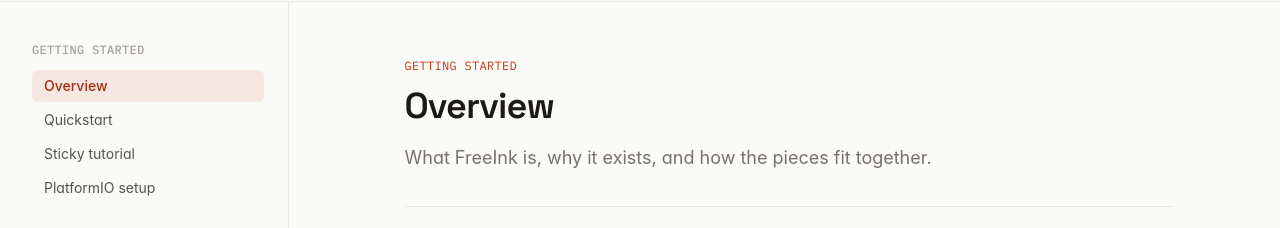
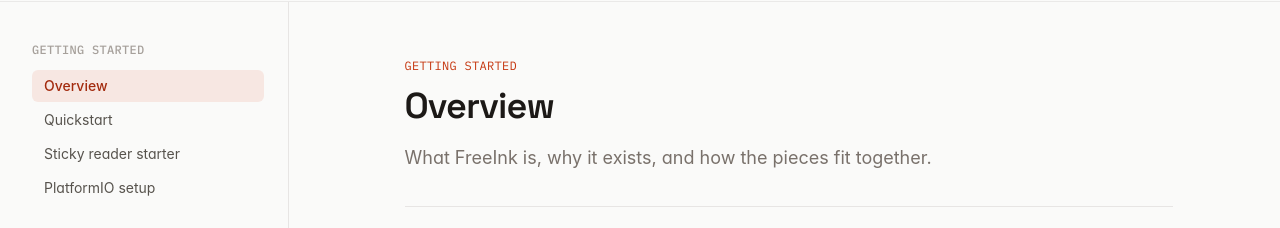
Before and after one commit to Free-Ink/Free-Ink-Website, a React (Vite) app: page /docs/overview in a window 1280 px wide. Shown: the part 67-295 px from the top of the page. Built offline with nearby package versions, Linux system fonts and the light colour scheme; a web font is replaced by a local one.

Commit message:
Update Sticky tutorial to EPUB reader starter
Change tutorial from reminder appliance (keyboard, RTC, buzzer) to minimal EPUB reader with book list, paged reader, and edge gestures.

```diff
--- a/src/docs/registry.js
+++ b/src/docs/registry.js
@@ -53,8 +53,8 @@
       },
       {
         slug: 'sticky',
-        title: 'Sticky tutorial',
-        description: 'Build a reminder appliance: keyboard, RTC clock over Wi-Fi, buzzer alarm and icons.',
+        title: 'Sticky reader starter',
+        description: 'Build a minimal EPUB reader: All Books list, paged reader, and edge gestures.',
         Content: Sticky,
       },
       {
```
